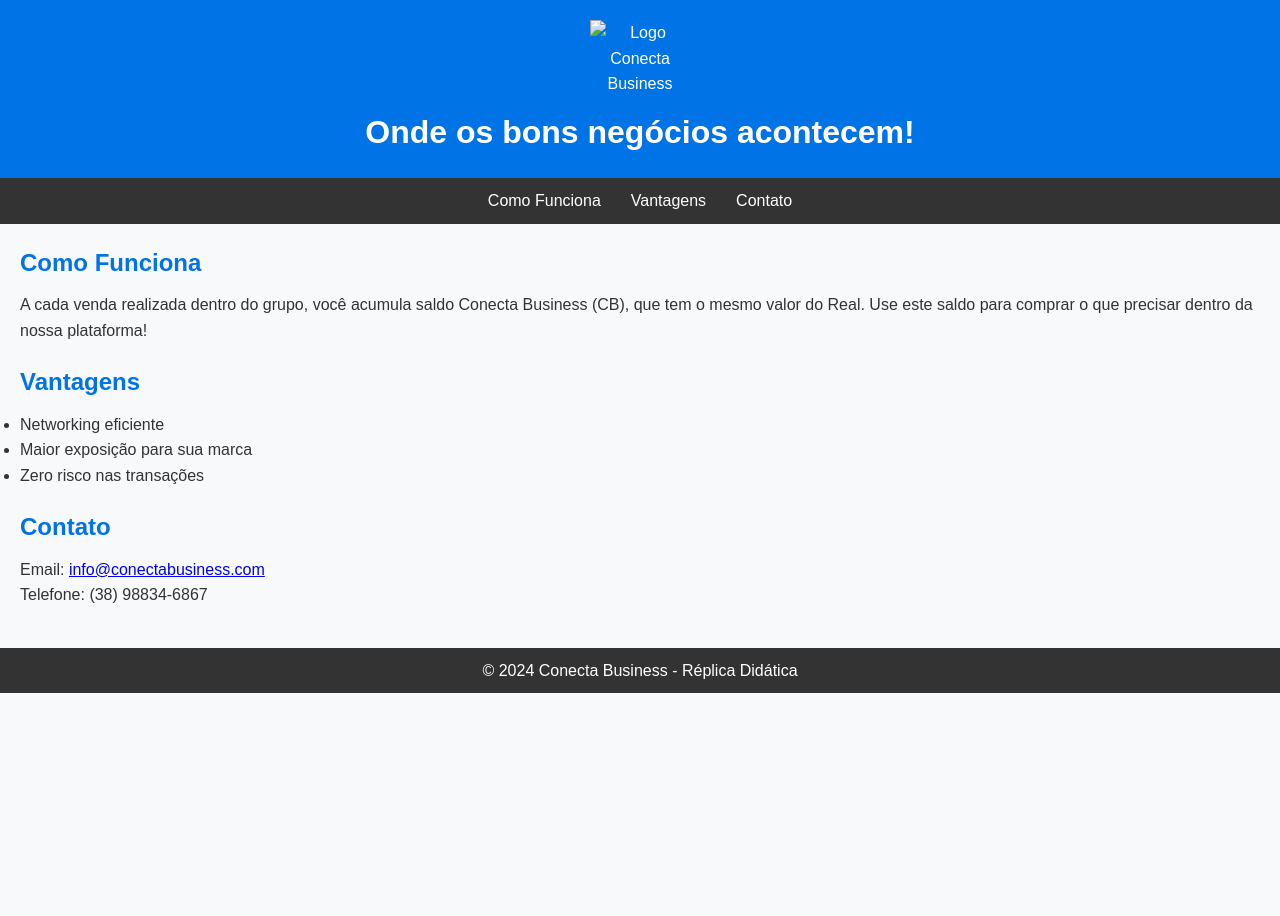
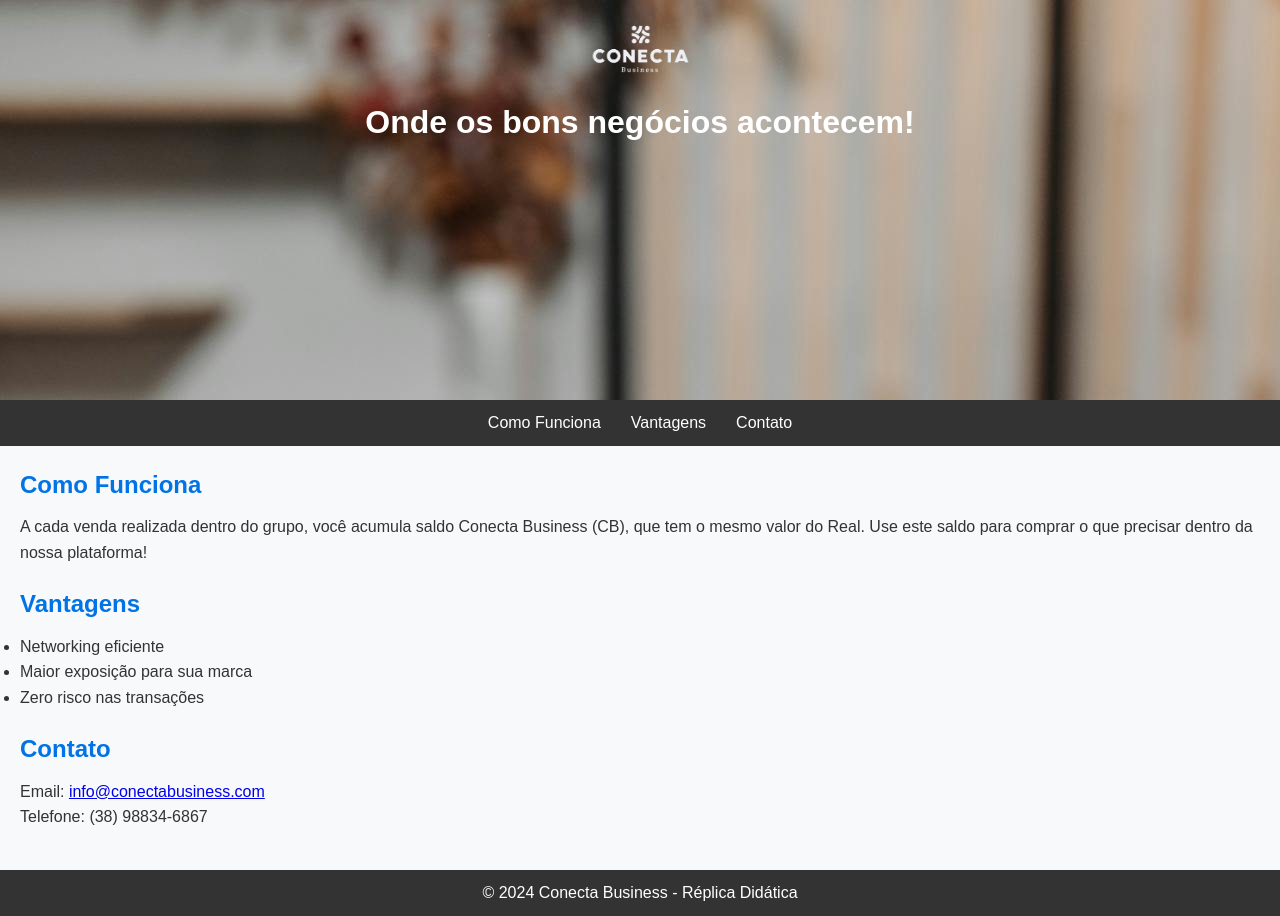
Before and after one commit to CarlosEduardoSisso/copia-pagina-conecta, a plain HTML site: page index.html in a window 1280 px wide. Before the commit the page ends 800 px from the top, so only its background shows below. Drawn offline with Linux system fonts and the light colour scheme.

Commit message:
Tentando desenvolver

```diff
--- a/css/style.css
+++ b/css/style.css
@@ -16,7 +16,13 @@ body {
 
 /* Cabeçalho */
 header {
+    height: 400px;
+    width: 100%;
     background: #0073e6;
+    background-image: url("../img/aperto-de-maos.jpg");
+    background-size: center;
+    background-repeat: no-repeat;
+    ;
     color: #fff;
     padding: 20px 0;
     text-align: center;
--- a/index.html
+++ b/index.html
@@ -9,7 +9,7 @@
 <body>
     <header>
         <div class="logo">
-            <img src="img/placeholder.jpg" alt="Logo Conecta Business">
+            <img src="img/conecta-business-logo.png" alt="Logo Conecta Business">
         </div>
         <h1>Onde os bons negócios acontecem!</h1>
     </header>
```
Also changed, not shown: img/aperto-de-maos.jpg (added), img/conecta-business-logo-2.png (added), img/conecta-business-logo.png (added).
